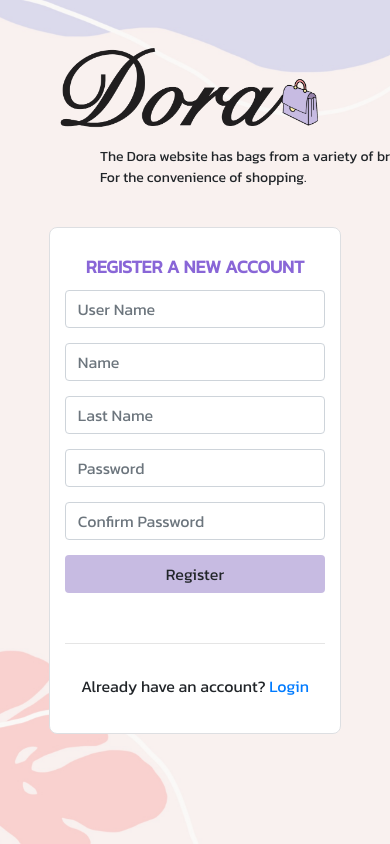
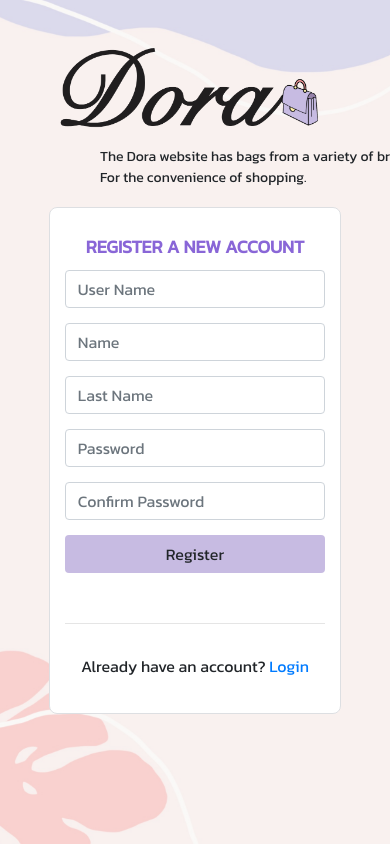
Before and after one commit to INT222-Integragrade-Project/int222-frontend, a PHP site: page /register.php in a window 390 px wide; the page is wider, and only the part inside the window is pictured. Run offline with PHP 8.4, Linux system fonts and the light colour scheme.

Commit message:
Update login&register2

```diff
--- a/assets/app.css
+++ b/assets/app.css
@@ -19,7 +19,7 @@
 
 body {
     font-family: Kanit;
-    background-image: url("../image/app/BGOpa.png");
+    background-image: url("../image/app/BgOpa.png");
     background-repeat: no-repeat;
     background-attachment: fixed;
     background-position: center;
--- a/register.php
+++ b/register.php
@@ -2,6 +2,19 @@
 <html lang="en">
 
 <?php include("web_assets.php"); ?>
+
+<style>
+.login-form {
+    margin: 13% auto;
+}
+
+@media only screen and (max-width: 1200px) {
+    .login-form {
+        margin: -5% auto;
+    }
+}
+
+</style>
 
 <body>
 
```
